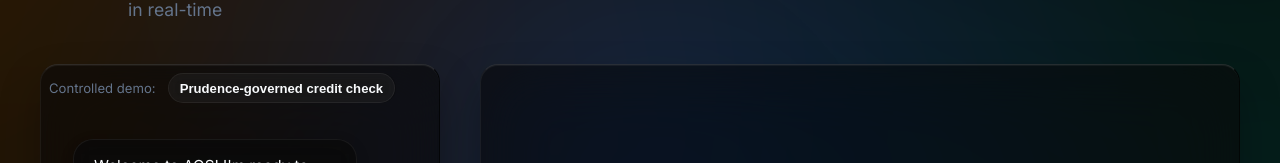
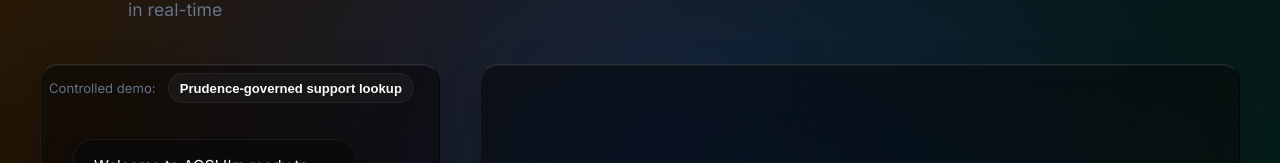
Before and after one commit to ccastromar/aos-agentic-orchestration-system, a React (Vite) app: page / in a window 1280 px wide. Shown: the part 231-394 px from the top of the page. Built offline with nearby package versions, Linux system fonts and the light colour scheme; no server answers.

Commit message:
Rename governed demo as support lookup

```diff
--- a/src/components/ChatPanel.jsx
+++ b/src/components/ChatPanel.jsx
@@ -4,7 +4,7 @@ import { motion, AnimatePresence } from 'framer-motion';
 import { apiFetch } from '../utils/api';
 
 const ChatPanel = ({ onTaskCreated }) => {
-  const governedDemoPrompt = 'Run the governed consumer-credit pre-screening demo';
+  const governedDemoPrompt = 'Run the governed customer-support lookup demo';
   const [messages, setMessages] = useState([
     { id: 1, text: "Welcome to AOS! I'm ready to orchestrate your tasks. Try saying: 'Transfer 20 to John', 'Deploy the catalog service', or type '/help' to see more examples.", sender: 'system' }
   ]);
@@ -129,10 +129,10 @@ const ChatPanel = ({ onTaskCreated }) => {
           className="btn btn-secondary"
           onClick={() => setInput(governedDemoPrompt)}
           disabled={isLoading}
-          title="Loads a read-only demo that AOS must first submit to Prudence"
+          title="Loads a read-only support lookup that AOS must first submit to Prudence"
           style={{ padding: '0.4rem 0.7rem', fontSize: '0.82rem' }}
         >
-          Prudence-governed credit check
+          Prudence-governed support lookup
         </button>
       </div>
       <div className="chat-messages">
```
